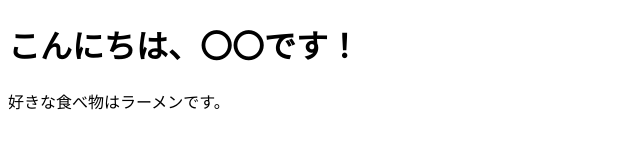
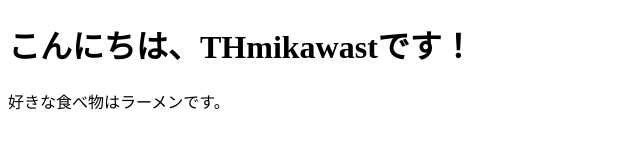
Before and after one commit to THmikawast/git-tutorial2025, a plain HTML site: page index.html in a window 1280 px wide. Shown: the whole page, without its empty margins (0-640 px from the left). Drawn offline with Linux system fonts and the light colour scheme.

Commit message:
add name

```diff
--- a/index.html
+++ b/index.html
@@ -5,7 +5,7 @@
   <title>私のページ</title>
 </head>
 <body>
-  <h1>こんにちは、〇〇です！</h1>
+  <h1>こんにちは、THmikawastです！</h1>
   <p>好きな食べ物はラーメンです。</p>
 </body>
 </html>
```
